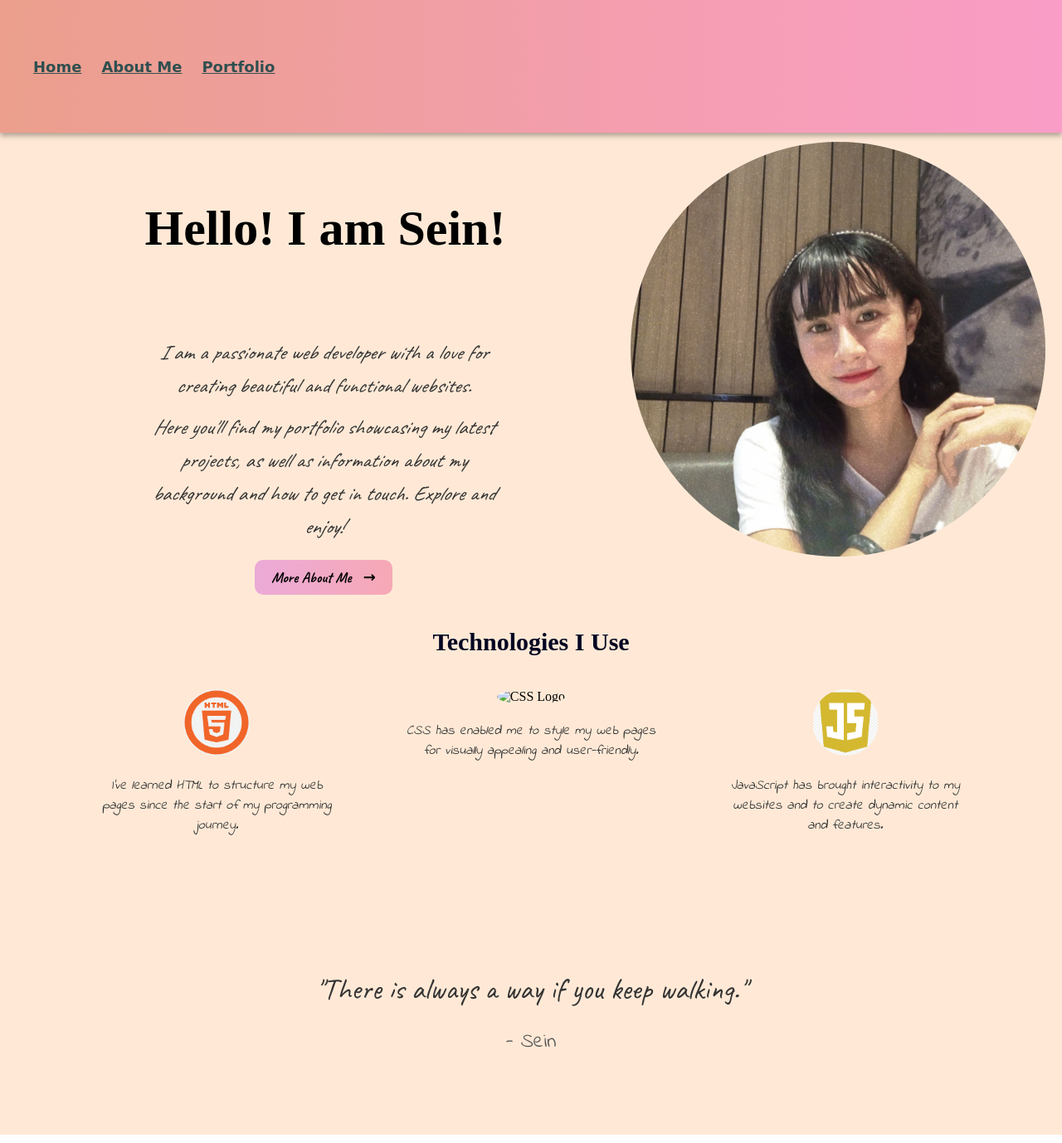
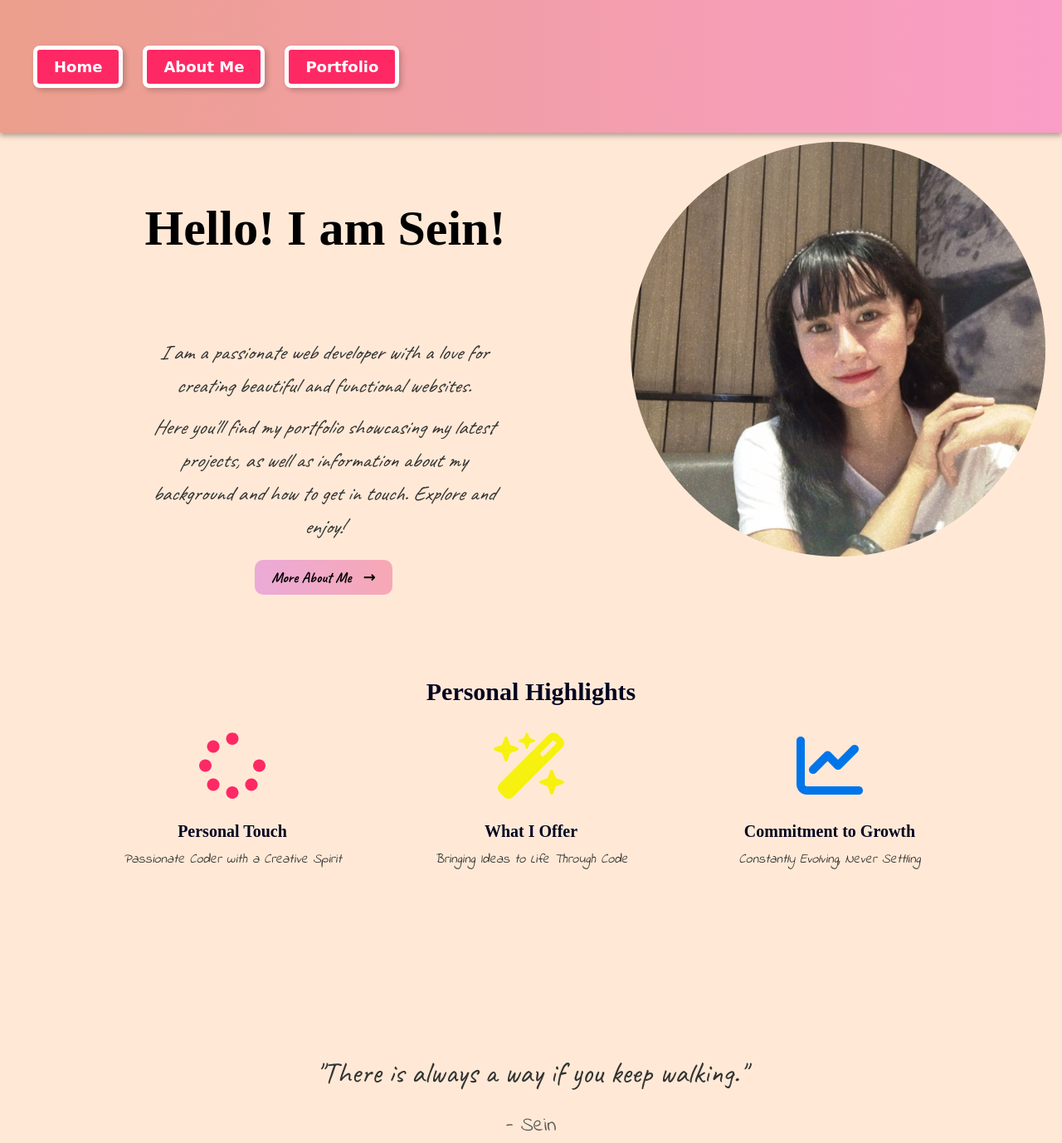
Before and after one commit to seinlei/slhn-curriculum-vitae, a plain HTML site: page index.html in a window 1280 px wide. Shown: the top 1378 px of the page at 83% size. Drawn offline with Linux system fonts and the light colour scheme; a web font is replaced by a local one.

Commit message:
Renovate Home Page

```diff
--- a/index.html
+++ b/index.html
@@ -9,6 +9,8 @@
     <link href="https://fonts.googleapis.com/css2?family=Sedan+SC&display=swap" rel="stylesheet">
     <link href="https://fonts.googleapis.com/css2?family=Caveat:wght@400;700&display=swap" rel="stylesheet">
     <link href="https://fonts.googleapis.com/css2?family=Indie+Flower&display=swap" rel="stylesheet">
+    <link rel="stylesheet" href="https://cdnjs.cloudflare.com/ajax/libs/font-awesome/6.0.0/css/all.min.css">
+</head>
 
 
 </head>
@@ -16,7 +18,6 @@
 <body>
 
     <header>
-        <!-- <h1 class="header1">Sein's Corner of the Web</h1> -->
         <nav class="navigation">
             <ul>
                 <li><a href="index.html">Home</a></li>
@@ -26,6 +27,7 @@
         </nav>
 
     </header>
+
 
     <main>
 
@@ -56,25 +58,26 @@
         </section>
 
         <section class="skills">
-
-            <h2>Technologies I Use</h2>
+            <h2>Personal Highlights</h2>
             <div class="skills-list">
                 <div class="skill-logo">
-                    <img src="images/html.png" alt="HTML Logo" class="code">
-                    <p>I've learned HTML to structure my web pages since the start of my programming journey.</p>
+                    <i class="fa-sharp fa-solid fa-spinner" style="color: #fe2964; font-size: 80px;"></i>
+                    <h3>Personal Touch</h3>
+                    <p>Passionate Coder with a Creative Spirit</p>
                 </div>
                 <div class="skill-logo">
-                    <img src="images/css.png" alt="CSS Logo" class="code">
-                    <p>CSS has enabled me to style my web pages for visually appealing and user-friendly.</p>
+                    <i class="fa-solid fa-wand-magic-sparkles" style="color: #f7f10f; font-size: 80px;"></i>
+                    <h3>What I Offer</h3>
+                    <p>Bringing Ideas to Life Through Code</p>
                 </div>
                 <div class="skill-logo">
-                    <img src="images/javascript.png" alt="JavaScript Logo" class="code">
-                    <p>JavaScript has brought interactivity to my websites and to create dynamic content and features.
-                    </p>
+                    <i class="fa-solid fa-chart-line" style="color: #0075ea; font-size: 80px;"></i>
+                    <h3>Commitment to Growth</h3>
+                    <p>Constantly Evolving, Never Settling</p>
                 </div>
             </div>
+        </section>
 
-        </section>
 
 
         <section class="quote-section">
--- a/styles/style1.css
+++ b/styles/style1.css
@@ -46,40 +46,44 @@ header:hover
 
 }
 
-.navigation
-{
+.navigation {
     margin-right: 40px;
 }
 
-.navigation ul
-{
-    list-style-type: none; /* Removes default list styles */
+.navigation ul {
+    list-style-type: none;
 }
 
-.navigation ul li
-{
-    display: inline-block; /* Displays list items horizontally */
-    margin-left: 20px; /* Add spacing between navigation items */
+.navigation ul li {
+    display: inline-block;
+    margin-left: 20px;
 }
 
-
-.navigation ul li:first-child
-{
-    margin-left: 0; /* Removes left margin from the first navigation item */
+.navigation ul li:first-child {
+    margin-left: 0;
 }
 
-.navigation ul li a
-{
-    color: darkslategray;
+.navigation ul li a {
+    color: white;
     font-weight: bold;
     font-size: large;
     font-family: Snell Roundhand, cursive;
+    text-decoration: none;
+    padding: 10px 20px;
+    background-color: #fe2964;
+    border-radius: 8px;
+    border: 5px solid white;
+    display: inline-block;
+    box-shadow: 3px 3px 6px rgba(0, 0, 0, 0.2);
+    transition: all 0.3s ease-in-out;
 }
 
-.navigation ul li a:hover
-{
-    color: #eb4e63;
+.navigation ul li a:hover {
+    background-color: #eb4e63;
+    box-shadow: 3px 3px 12px rgba(0, 0, 0, 0.3);
+    transform: translateY(-2px);
 }
+
 
 main
 {
@@ -192,51 +196,57 @@ main
     margin-left: 10px; /* Spacing between text and arrow */
 }
 
-/* skills section  */
-
-.skills
-{
-    margin: 40px auto;
+.skills {
+    margin: 100px auto;
     padding: 0 5%;
     max-width: 1200px;
     text-align: center;
 }
 
-.skills h2
-{
+.skills h2 {
     font-size: 30px;
     color: #030522;
     margin-bottom: 20px;
+    text-align: center; /* Center the heading */
 }
 
-.skills-list
-{
+.skills-list {
     display: flex;
-    justify-content: space-around;
+    justify-content: center; /* Center the skills section */
     align-items: flex-start;
     gap: 20px;
     flex-wrap: wrap;
 }
 
-.skill-logo
-{
+.skill-logo {
     flex: 1;
     max-width: 300px;
     text-align: center;
     margin: 20px;
 }
 
-.code
-{
-    width: 80px;
-    height: 80px;
-    object-fit: contain;
-    margin-bottom: 10px;
-    border-radius: 50%;
+@keyframes icons {
+    0%, 100% {
+        transform: translateY(0);
+    }
+    50% {
+        transform: translateY(-10px); /* Adjust this value to control how high it floats */
+    }
 }
 
-.skill-logo p
-{
+.skill-logo i {
+    font-size: 80px;
+    margin-bottom: 10px;
+    animation: icons 3s ease-in-out infinite; /* Apply the floating animation */
+}
+
+.skill-logo h3 {
+    font-size: 20px;
+    color: #030522;
+    margin: 10px 0;
+}
+
+.skill-logo p {
     font-size: 16px;
     color: #333;
     font-family: 'Indie Flower', cursive;
@@ -244,12 +254,13 @@ main
     margin-top: 10px;
 }
 
+
 /* Quote Section */
 .quote-section
 {
     padding: 50px 20px;
     text-align: center;
-    margin-top: 40px;
+    margin-top: 30px;
     border-radius: 15px;
 }
 
--- a/styles/style2.css
+++ b/styles/style2.css
@@ -33,38 +33,42 @@ header:hover
 
 }
 
-.navigation
-{
+.navigation {
     margin-right: 40px;
 }
 
-.navigation ul
-{
+.navigation ul {
     list-style-type: none;
 }
 
-.navigation ul li
-{
+.navigation ul li {
     display: inline-block;
     margin-left: 20px;
 }
 
-.navigation ul li:first-child
-{
+.navigation ul li:first-child {
     margin-left: 0;
 }
 
-.navigation ul li a
-{
-    color: darkslategray;
+.navigation ul li a {
+    color: white;
     font-weight: bold;
     font-size: large;
     font-family: Snell Roundhand, cursive;
+    text-decoration: none;
+    padding: 10px 20px;
+    background-color: #fe2964;
+    border-radius: 8px;
+    border: 5px solid white;
+    display: inline-block;
+    box-shadow: 3px 3px 6px rgba(0, 0, 0, 0.2);
+    transition: all 0.3s ease-in-out;
 }
 
-.navigation ul li a:hover
-{
-    color: #eb4e63;
+.navigation ul li a:hover {
+    background-color: #eb4e63;
+    box-shadow: 3px 3px 12px rgba(0, 0, 0, 0.3);
+    transform: translateY(-2px);
 }
 
 main {
```
